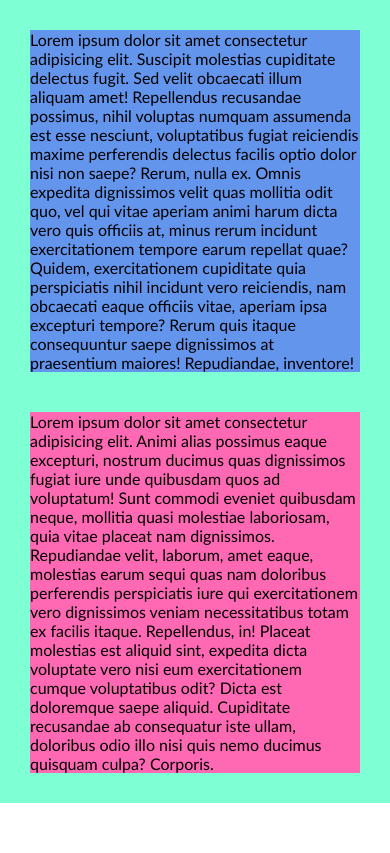
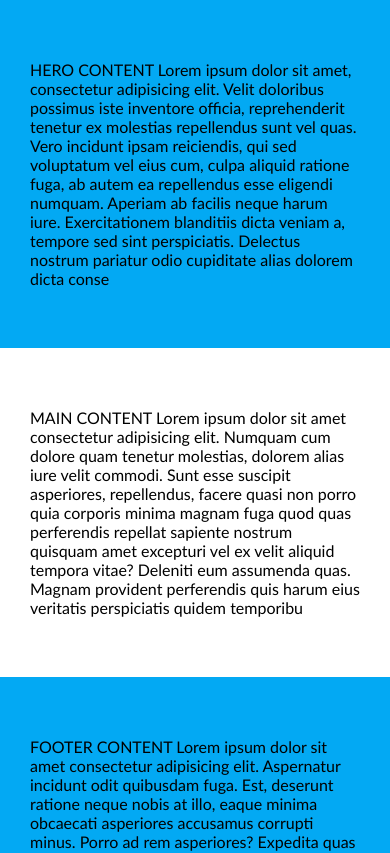
Before and after one commit to nsn1930/5-coming_soon, a website: page index.html in a window 390 px wide. Shown: the top 853 px of the page. Drawn offline with Linux system fonts and the light colour scheme.

Commit message:
layout css

```diff
--- a/css/base/layout.css
+++ b/css/base/layout.css
@@ -0,0 +1,48 @@
+.container {
+    display: inline-block;
+    width: 100%;
+    padding-top: 60px;
+    padding-bottom: 60px;
+}
+
+.container > .row {
+    display: inline-block;
+    width: 800px;
+    margin-left: calc(50% - 400px);
+}
+
+.container > .row-short {
+    display: inline-block;
+    width: 600px;
+    margin-left: calc(50% - 300px);
+}
+
+@media (max-width: 900px) {
+    .container > .row {
+        display: inline-block;
+        width: 600px;
+        margin-left: calc(50% - 300px);
+    }
+}
+
+@media (max-width: 700px) {
+    .container > .row-short,
+    .container > .row {
+        display: inline-block;
+        width: 400px;
+        margin-left: calc(50% - 200px);
+    }
+}
+
+@media (max-width: 460px) {
+    .container {
+        padding-left: 30px;
+        padding-right: 30px;
+    }
+    .container > .row-short,
+    .container > .row {
+        display: inline-block;
+        width: 100%;
+        margin-left: 0;
+    }
+}
--- a/css/base/reset.css
+++ b/css/base/reset.css
@@ -6,3 +6,7 @@ body * {
     box-sizing: border-box;
     font-family: 'Gill Sans', 'Gill Sans MT', Calibri, 'Trebuchet MS', sans-serif;
 }
+
+.bg-primary {
+    background-color: var(--primary-color);
+}
--- a/css/base/variables.css
+++ b/css/base/variables.css
@@ -0,0 +1,3 @@
+:root {
+    --primary-color: #03A9F3;
+}
--- a/css/pages/home.css
+++ b/css/pages/home.css
@@ -4,7 +4,6 @@
 @import '../base/variables.css';
 
 /* 3rd-party */
-
 
 /* components */
 @import '../components/button.css';
@@ -14,64 +13,3 @@
 @import '../components/progress-bar.css';
 
 /* CUSTOM STYLE BELOW THIS COMENT, FOR THIS PAGE */
-
-
-.container {
-    display: inline-block;
-    width: 1000px;
-    background-color: yellow;
-    margin-left: calc(50% - 500px);
-}
-
-.container > .left {
-    float: left;
-    width: 40%;
-    margin-right: 5%;
-    background-color: cornflowerblue;
-}
-.container > .right {
-    float: left;
-    width: 55%;
-    background-color: hotpink;
-}
-
-@media (max-width: 1100px) {
-    .container {
-        width: 800px;
-        background-color: pink;
-        margin-left: calc(50% - 400px);
-    }
-}
-
-
-@media (max-width: 900px) {
-    .container {
-        width: 600px;
-        background-color: red;
-        margin-left: calc(50% - 300px);
-    }
-    .container > .left {
-        width: 100%;
-        margin: 0;
-    }
-    .container > .right {
-        width: 100%;
-        margin-top: 40px;
-    }
-}
-
-
-@media (max-width: 700px) {
-    .container {
-        width: 400px;
-        background-color: blue;
-        margin-left: calc(50% - 200px);
-}
-
-@media (max-width: 500px) {
-    .container {
-        width: 100%;
-        background-color: aquamarine;
-        margin-left: 0;
-        padding: 30px;
-}
--- a/index.html
+++ b/index.html
@@ -18,14 +18,25 @@
 </head>
 
 <body>
-    <div class="container">
-        <div class="left">
-            Lorem ipsum dolor sit amet consectetur adipisicing elit. Suscipit molestias cupiditate delectus fugit. Sed velit obcaecati illum aliquam amet! Repellendus recusandae possimus, nihil voluptas numquam assumenda est esse nesciunt, voluptatibus fugiat reiciendis maxime perferendis delectus facilis optio dolor nisi non saepe? Rerum, nulla ex. Omnis expedita dignissimos velit quas mollitia odit quo, vel qui vitae aperiam animi harum dicta vero quis officiis at, minus rerum incidunt exercitationem tempore earum repellat quae? Quidem, exercitationem cupiditate quia perspiciatis nihil incidunt vero reiciendis, nam obcaecati eaque officiis vitae, aperiam ipsa excepturi tempore? Rerum quis itaque consequuntur saepe dignissimos at praesentium maiores! Repudiandae, inventore!
+    <section class="container bg-primary">
+        <div class="row-short">
+            HERO CONTENT Lorem ipsum dolor sit amet, consectetur adipisicing elit. Velit doloribus possimus iste inventore officia, reprehenderit tenetur ex molestias repellendus sunt vel quas. Vero incidunt ipsam reiciendis, qui sed voluptatum vel eius cum, culpa aliquid ratione fuga, ab autem ea repellendus esse eligendi numquam. Aperiam ab facilis neque harum iure. Exercitationem blanditiis dicta veniam a, tempore sed sint perspiciatis. Delectus nostrum pariatur odio cupiditate alias dolorem dicta conse
         </div>
-        <div class="right">
-            Lorem ipsum dolor sit amet consectetur adipisicing elit. Animi alias possimus eaque excepturi, nostrum ducimus quas dignissimos fugiat iure unde quibusdam quos ad voluptatum! Sunt commodi eveniet quibusdam neque, mollitia quasi molestiae laboriosam, quia vitae placeat nam dignissimos. Repudiandae velit, laborum, amet eaque, molestias earum sequi quas nam doloribus perferendis perspiciatis iure qui exercitationem vero dignissimos veniam necessitatibus totam ex facilis itaque. Repellendus, in! Placeat molestias est aliquid sint, expedita dicta voluptate vero nisi eum exercitationem cumque voluptatibus odit? Dicta est doloremque saepe aliquid. Cupiditate recusandae ab consequatur iste ullam, doloribus odio illo nisi quis nemo ducimus quisquam culpa? Corporis.
+    </section>
+
+    <main class="container">
+        <div class="row">
+            MAIN CONTENT Lorem ipsum dolor sit amet consectetur adipisicing elit. Numquam cum dolore quam tenetur molestias, dolorem alias iure velit commodi. Sunt esse suscipit asperiores, repellendus, facere quasi non porro quia corporis minima magnam fuga quod quas perferendis repellat sapiente nostrum quisquam amet excepturi vel ex velit aliquid tempora vitae? Deleniti eum assumenda quas. Magnam provident perferendis quis harum eius veritatis perspiciatis quidem temporibu
+    </main>
+
+    <footer class="container bg-primary">
+        <div class="row">
+            FOOTER CONTENT Lorem ipsum dolor sit amet consectetur adipisicing elit. Aspernatur incidunt odit quibusdam fuga. Est, deserunt ratione neque nobis at illo, eaque minima obcaecati asperiores accusamus corrupti minus. Porro ad rem asperiores? Expedita quas dolores architecto recusandae dignissimos eius veniam, voluptates molestiae aliquid, ratione dolore tempore ducimus accusantium consequuntur asperiores velit temporibus eos repellat ex pariatur deserunt quis
         </div>
-    </div>
+        <div class="row-short">
+            FOOTER CONTENT Lorem ipsum dolor sit amet consectetur adipisicing elit. Aspernatur incidunt odit quibusdam fuga. Est, deserunt ratione neque nobis at illo, eaque minima obcaecati asperiores accusamus corrupti minus. Porro ad rem asperiores? Expedita quas dolores architecto recusandae dignissimos eius veniam, voluptates molestiae aliquid, ratione dolore tempore ducimus accusantium consequuntur asperiores velit temporibus eos repellat ex pariatur deserunt quis lib
+        </div>
+    </footer>
 </body>
 
 </html>
```
